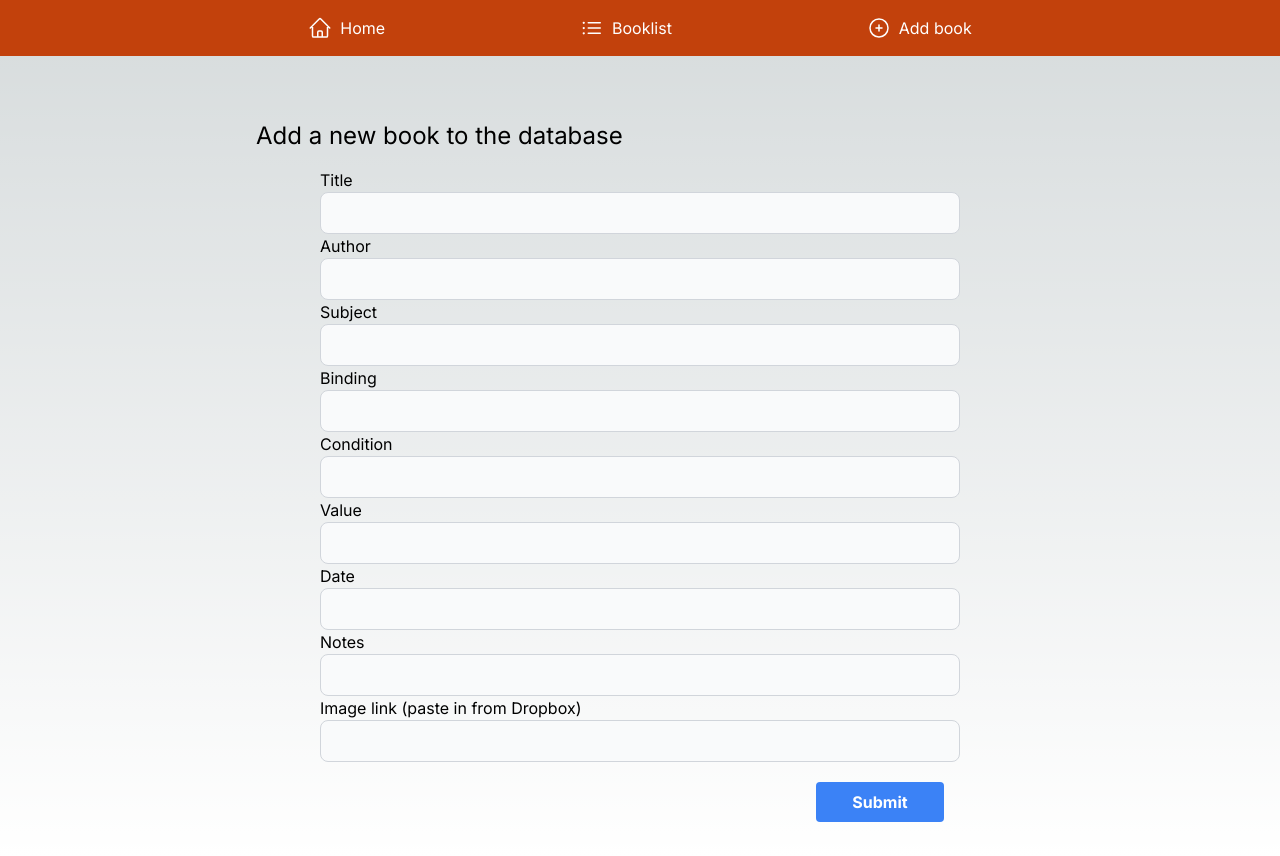
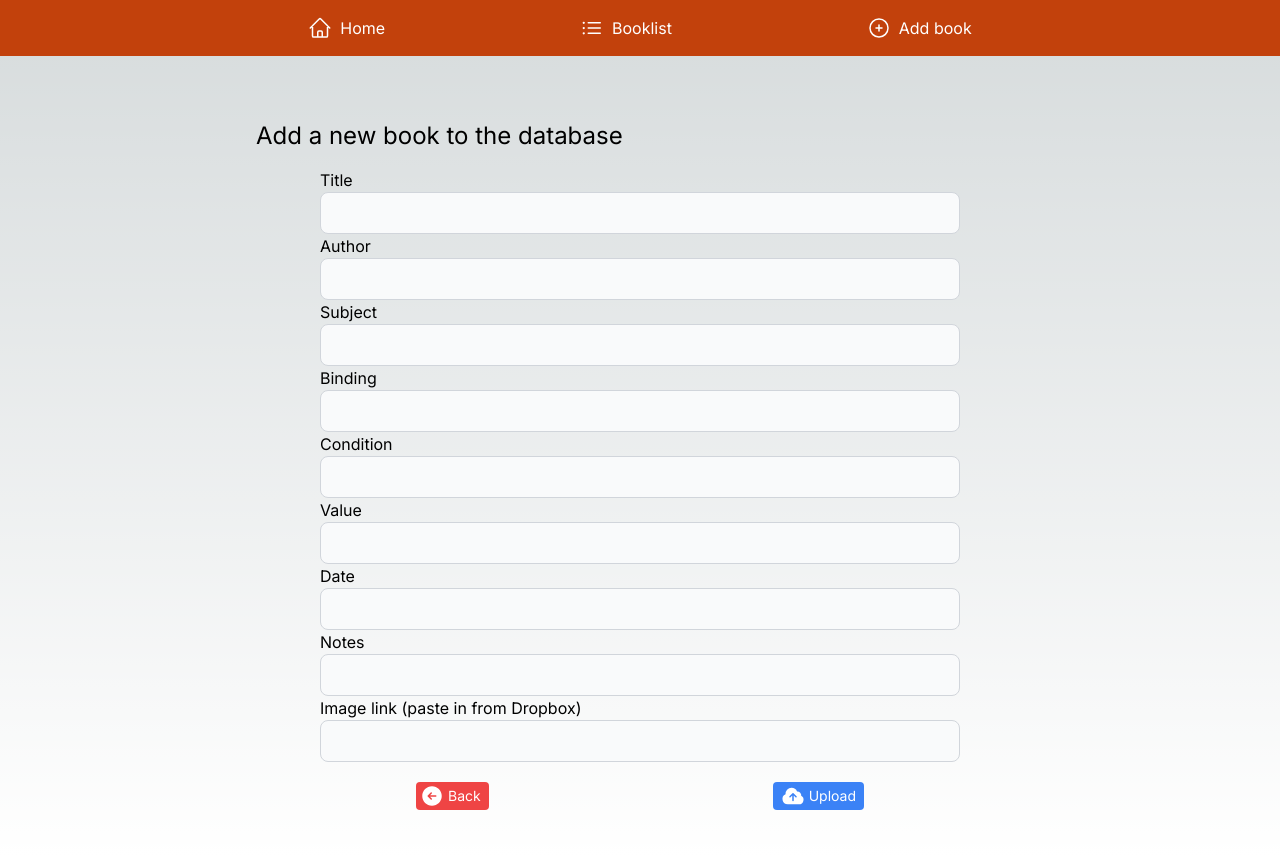
Before and after one commit to EricPudney/next-books, a Next.js app: page /home/add in a window 1280 px wide. Built offline with nearby package versions, Linux system fonts and the light colour scheme.

Commit message:
fixed buttons

```diff
--- a/app/components/Booklist.tsx
+++ b/app/components/Booklist.tsx
@@ -41,7 +41,6 @@ export default function Booklist({
                     <span>More</span>
                   </button>
                 </Link>
-
         </div>
             );
         })}
--- /dev/null
+++ b/app/components/Uploadbutton.tsx
@@ -0,0 +1,11 @@
+'use client'
+import { CloudArrowUpIcon } from "@heroicons/react/24/solid"
+
+export default function Uploadbutton() {
+    return(
+        <button className="flex items-center bg-blue-500 hover:bg-blue-700 text-white text-sm my-1 py-0.5 pr-2 pl-2 rounded" type="submit">
+            <CloudArrowUpIcon className="h-6 w-6 mr-1"/>
+            <span>Upload</span>
+        </button>
+    )
+}
--- a/app/home/add/page.tsx
+++ b/app/home/add/page.tsx
@@ -1,4 +1,6 @@
 import { addBook } from "@/app/actions/actions"
+import Backbutton from "@/app/components/Backbutton"
+import Uploadbutton from "@/app/components/Uploadbutton"
 
 
 export default function Page() {
@@ -6,16 +8,19 @@ export default function Page() {
         <>
             <h2 className='mb-4 text-xl md:text-2xl mt-16'>Add a new book to the database</h2>
             <form name="addBook" action={addBook} className="flex flex-col mx-16">
-                <label>Title</label><input className='bg-gray-50 border border-gray-300 text-gray-900 text-sm rounded-lg focus:ring-blue-500 focus:border-blue-500 block w-full p-2.5 dark:bg-gray-700 dark:border-gray-600 dark:placeholder-gray-400 dark:text-white dark:focus:ring-blue-500 dark:focus:border-blue-500' type='text' name="title"  />
+                <label>Title</label><input className='bg-gray-50 border border-gray-300 text-gray-900 text-sm rounded-lg focus:ring-blue-500 focus:border-blue-500 block w-full p-2.5 dark:bg-gray-700 dark:border-gray-600 dark:placeholder-gray-400 dark:text-white dark:focus:ring-blue-500 dark:focus:border-blue-500' type='text' name="title" required />
                 <label>Author</label><input className='bg-gray-50 border border-gray-300 text-gray-900 text-sm rounded-lg focus:ring-blue-500 focus:border-blue-500 block w-full p-2.5 dark:bg-gray-700 dark:border-gray-600 dark:placeholder-gray-400 dark:text-white dark:focus:ring-blue-500 dark:focus:border-blue-500' type='text' name="author" />
-                <label>Subject</label><input className='bg-gray-50 border border-gray-300 text-gray-900 text-sm rounded-lg focus:ring-blue-500 focus:border-blue-500 block w-full p-2.5 dark:bg-gray-700 dark:border-gray-600 dark:placeholder-gray-400 dark:text-white dark:focus:ring-blue-500 dark:focus:border-blue-500' type='text' name="subject" />
+                <label>Subject</label><input className='bg-gray-50 border border-gray-300 text-gray-900 text-sm rounded-lg focus:ring-blue-500 focus:border-blue-500 block w-full p-2.5 dark:bg-gray-700 dark:border-gray-600 dark:placeholder-gray-400 dark:text-white dark:focus:ring-blue-500 dark:focus:border-blue-500' type='text' name="subject" required />
                 <label>Binding</label><input className='bg-gray-50 border border-gray-300 text-gray-900 text-sm rounded-lg focus:ring-blue-500 focus:border-blue-500 block w-full p-2.5 dark:bg-gray-700 dark:border-gray-600 dark:placeholder-gray-400 dark:text-white dark:focus:ring-blue-500 dark:focus:border-blue-500' type='text' name="binding" />
                 <label>Condition</label><input className='bg-gray-50 border border-gray-300 text-gray-900 text-sm rounded-lg focus:ring-blue-500 focus:border-blue-500 block w-full p-2.5 dark:bg-gray-700 dark:border-gray-600 dark:placeholder-gray-400 dark:text-white dark:focus:ring-blue-500 dark:focus:border-blue-500' type='text' name="condition" />
-                <label>Value</label><input className='bg-gray-50 border border-gray-300 text-gray-900 text-sm rounded-lg focus:ring-blue-500 focus:border-blue-500 block w-full p-2.5 dark:bg-gray-700 dark:border-gray-600 dark:placeholder-gray-400 dark:text-white dark:focus:ring-blue-500 dark:focus:border-blue-500' type='number' name="value" />
-                <label>Date</label><input className='bg-gray-50 border border-gray-300 text-gray-900 text-sm rounded-lg focus:ring-blue-500 focus:border-blue-500 block w-full p-2.5 dark:bg-gray-700 dark:border-gray-600 dark:placeholder-gray-400 dark:text-white dark:focus:ring-blue-500 dark:focus:border-blue-500' type='number' name="date" />
+                <label>Value</label><input className='bg-gray-50 border border-gray-300 text-gray-900 text-sm rounded-lg focus:ring-blue-500 focus:border-blue-500 block w-full p-2.5 dark:bg-gray-700 dark:border-gray-600 dark:placeholder-gray-400 dark:text-white dark:focus:ring-blue-500 dark:focus:border-blue-500' type='number' name="value" required />
+                <label>Date</label><input className='bg-gray-50 border border-gray-300 text-gray-900 text-sm rounded-lg focus:ring-blue-500 focus:border-blue-500 block w-full p-2.5 dark:bg-gray-700 dark:border-gray-600 dark:placeholder-gray-400 dark:text-white dark:focus:ring-blue-500 dark:focus:border-blue-500' type='number' name="date" required />
                 <label>Notes</label><input className='bg-gray-50 border border-gray-300 text-gray-900 text-sm rounded-lg focus:ring-blue-500 focus:border-blue-500 block w-full p-2.5 dark:bg-gray-700 dark:border-gray-600 dark:placeholder-gray-400 dark:text-white dark:focus:ring-blue-500 dark:focus:border-blue-500' type='text' name="notes" />
-                <label>Image link (paste in from Dropbox)</label><input className='bg-gray-50 border border-gray-300 text-gray-900 text-sm rounded-lg focus:ring-blue-500 focus:border-blue-500 block w-full p-2.5 dark:bg-gray-700 dark:border-gray-600 dark:placeholder-gray-400 dark:text-white dark:focus:ring-blue-500 dark:focus:border-blue-500' type='text' name="image" />
-                <button className='place-self-end bg-blue-500 hover:bg-blue-700 text-white font-bold mr-4 py-2 px-4 mt-5 rounded w-32' type="submit">Submit</button>
+                <label>Image link (paste in from Dropbox)</label><input className='bg-gray-50 border border-gray-300 text-gray-900 text-sm rounded-lg focus:ring-blue-500 focus:border-blue-500 block w-full p-2.5 dark:bg-gray-700 dark:border-gray-600 dark:placeholder-gray-400 dark:text-white dark:focus:ring-blue-500 dark:focus:border-blue-500' type='text' name="image" required />
+                <div className="flex mx-24 mt-4 justify-between">
+                    <Backbutton />
+                    <Uploadbutton />
+                </div>
             </form>
         </>
 )
--- a/app/home/edit/[id]/page.tsx
+++ b/app/home/edit/[id]/page.tsx
@@ -1,5 +1,6 @@
 import { editBook } from "@/app/actions/actions";
-// import Backbutton from "@/app/components/Backbutton";
+import Uploadbutton from "@/app/components/Uploadbutton";
+import Backbutton from "@/app/components/Backbutton";
 import { fetchBook } from "@/app/data/data";
 
 export default async function Page({ params }: { params: { id: string } }) {
@@ -11,16 +12,19 @@ export default async function Page({ params }: { params: { id: string } }) {
             <h2 className='mb-4 text-xl md:text-2xl mt-16'>Edit book no. {ref}</h2>
             <form name="editedBook" action={editBook} className="flex flex-col mx-16">
                 <input type="hidden" name='id' value={ref}/>
-                <label>Title</label><input className='bg-gray-50 border border-gray-300 text-gray-900 text-sm rounded-lg focus:ring-blue-500 focus:border-blue-500 block w-full p-2.5 dark:bg-gray-700 dark:border-gray-600 dark:placeholder-gray-400 dark:text-white dark:focus:ring-blue-500 dark:focus:border-blue-500' type='text' name="title" defaultValue={book.title} />
+                <label>Title</label><input className='bg-gray-50 border border-gray-300 text-gray-900 text-sm rounded-lg focus:ring-blue-500 focus:border-blue-500 block w-full p-2.5 dark:bg-gray-700 dark:border-gray-600 dark:placeholder-gray-400 dark:text-white dark:focus:ring-blue-500 dark:focus:border-blue-500' type='text' name="title" defaultValue={book.title} required/>
                 <label>Author</label><input className='bg-gray-50 border border-gray-300 text-gray-900 text-sm rounded-lg focus:ring-blue-500 focus:border-blue-500 block w-full p-2.5 dark:bg-gray-700 dark:border-gray-600 dark:placeholder-gray-400 dark:text-white dark:focus:ring-blue-500 dark:focus:border-blue-500' type='text' name="author" defaultValue={book.author}/>
-                <label>Subject</label><input className='bg-gray-50 border border-gray-300 text-gray-900 text-sm rounded-lg focus:ring-blue-500 focus:border-blue-500 block w-full p-2.5 dark:bg-gray-700 dark:border-gray-600 dark:placeholder-gray-400 dark:text-white dark:focus:ring-blue-500 dark:focus:border-blue-500' type='text' name="subject" defaultValue={book.subject}/>
+                <label>Subject</label><input className='bg-gray-50 border border-gray-300 text-gray-900 text-sm rounded-lg focus:ring-blue-500 focus:border-blue-500 block w-full p-2.5 dark:bg-gray-700 dark:border-gray-600 dark:placeholder-gray-400 dark:text-white dark:focus:ring-blue-500 dark:focus:border-blue-500' type='text' name="subject" defaultValue={book.subject} required/>
                 <label>Binding</label><input className='bg-gray-50 border border-gray-300 text-gray-900 text-sm rounded-lg focus:ring-blue-500 focus:border-blue-500 block w-full p-2.5 dark:bg-gray-700 dark:border-gray-600 dark:placeholder-gray-400 dark:text-white dark:focus:ring-blue-500 dark:focus:border-blue-500' type='text' name="binding" defaultValue={book.binding}/>
                 <label>Condition</label><input className='bg-gray-50 border border-gray-300 text-gray-900 text-sm rounded-lg focus:ring-blue-500 focus:border-blue-500 block w-full p-2.5 dark:bg-gray-700 dark:border-gray-600 dark:placeholder-gray-400 dark:text-white dark:focus:ring-blue-500 dark:focus:border-blue-500' type='text' name="condition" defaultValue={book.condition}/>
-                <label>Value</label><input className='bg-gray-50 border border-gray-300 text-gray-900 text-sm rounded-lg focus:ring-blue-500 focus:border-blue-500 block w-full p-2.5 dark:bg-gray-700 dark:border-gray-600 dark:placeholder-gray-400 dark:text-white dark:focus:ring-blue-500 dark:focus:border-blue-500' type='number' name="value" defaultValue={book.value}/>
-                <label>Date</label><input className='bg-gray-50 border border-gray-300 text-gray-900 text-sm rounded-lg focus:ring-blue-500 focus:border-blue-500 block w-full p-2.5 dark:bg-gray-700 dark:border-gray-600 dark:placeholder-gray-400 dark:text-white dark:focus:ring-blue-500 dark:focus:border-blue-500' type='number' name="date" defaultValue={book.date}/>
+                <label>Value</label><input className='bg-gray-50 border border-gray-300 text-gray-900 text-sm rounded-lg focus:ring-blue-500 focus:border-blue-500 block w-full p-2.5 dark:bg-gray-700 dark:border-gray-600 dark:placeholder-gray-400 dark:text-white dark:focus:ring-blue-500 dark:focus:border-blue-500' type='number' name="value" defaultValue={book.value} required/>
+                <label>Date</label><input className='bg-gray-50 border border-gray-300 text-gray-900 text-sm rounded-lg focus:ring-blue-500 focus:border-blue-500 block w-full p-2.5 dark:bg-gray-700 dark:border-gray-600 dark:placeholder-gray-400 dark:text-white dark:focus:ring-blue-500 dark:focus:border-blue-500' type='number' name="date" defaultValue={book.date} required/>
                 <label>Notes</label><input className='bg-gray-50 border border-gray-300 text-gray-900 text-sm rounded-lg focus:ring-blue-500 focus:border-blue-500 block w-full p-2.5 dark:bg-gray-700 dark:border-gray-600 dark:placeholder-gray-400 dark:text-white dark:focus:ring-blue-500 dark:focus:border-blue-500' type='text' name="notes" defaultValue={book.notes}/>
-                <label>Image link</label><input className='bg-gray-50 border border-gray-300 text-gray-900 text-sm rounded-lg focus:ring-blue-500 focus:border-blue-500 block w-full p-2.5 dark:bg-gray-700 dark:border-gray-600 dark:placeholder-gray-400 dark:text-white dark:focus:ring-blue-500 dark:focus:border-blue-500' type='text' name="image" defaultValue={book.image}/>
-                <button className='place-self-end bg-blue-500 hover:bg-blue-700 text-white font-bold mr-4 py-2 px-4 mt-5 rounded w-32' type="submit">Submit</button>
+                <label>Image link</label><input className='bg-gray-50 border border-gray-300 text-gray-900 text-sm rounded-lg focus:ring-blue-500 focus:border-blue-500 block w-full p-2.5 dark:bg-gray-700 dark:border-gray-600 dark:placeholder-gray-400 dark:text-white dark:focus:ring-blue-500 dark:focus:border-blue-500' type='text' name="image" defaultValue={book.image} required/>
+                <div className="flex mx-24 mt-4 justify-between">
+                    <Backbutton />
+                    <Uploadbutton />
+                </div>
             </form>
         </>
     )
--- a/app/home/page.tsx
+++ b/app/home/page.tsx
@@ -10,7 +10,7 @@ export default async function Page() {
     return (
     <>
       <h2 className='mb-4 text-xl md:text-2xl mt-16'>
-        My (rare) book collection
+        Information about the collection:
       </h2>
       <div className="flex grow flex flex-wrap items-center justify-evenly rounded-xl bg-gray-50 p-4">
         <Summary data={data.TotalNumberOfBooks} text='Total number of books in the collection:' />
```
